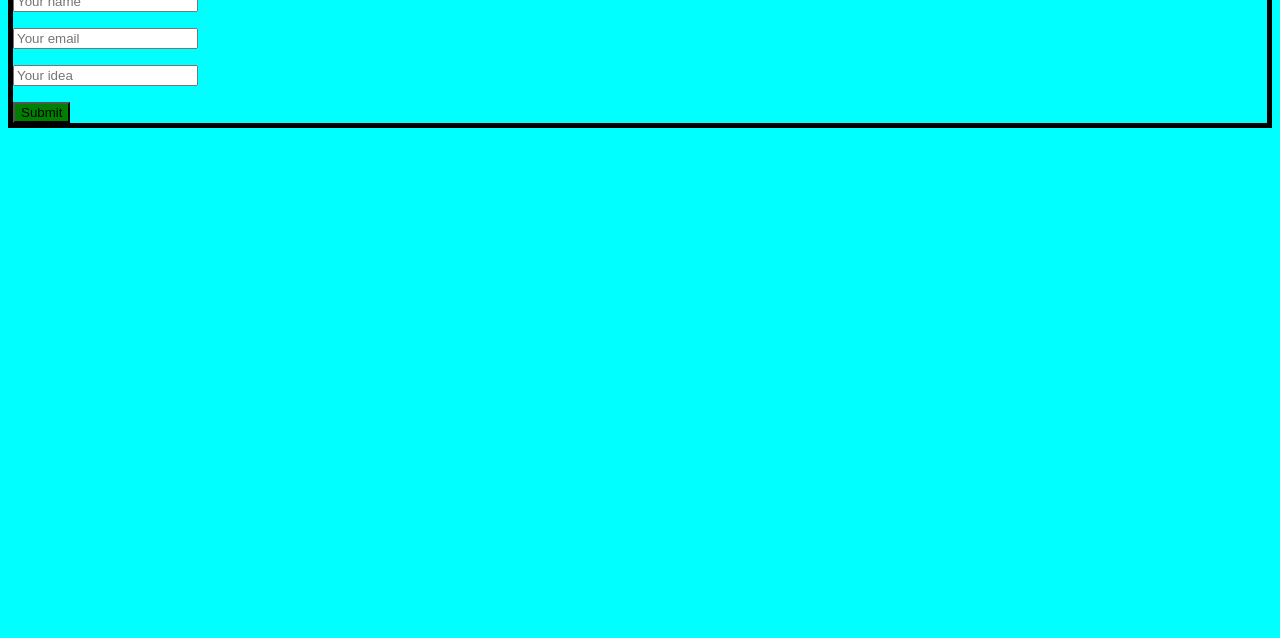
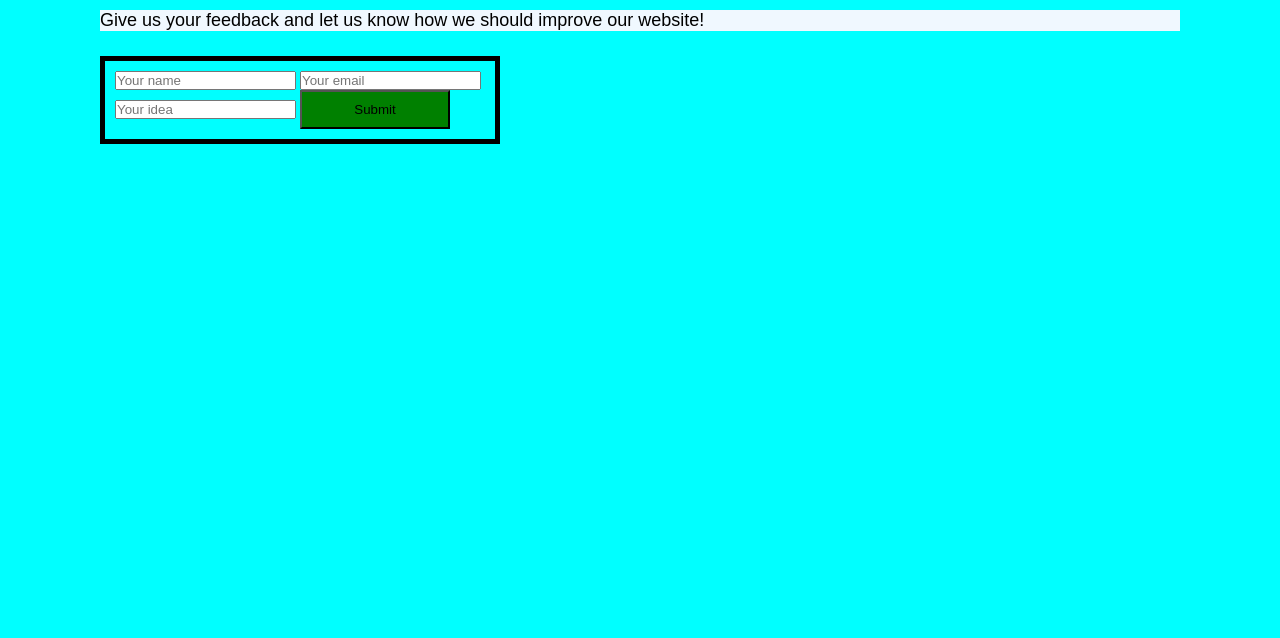
Before and after one commit to ameerghazal-uflip/ameerghazal-uflip-ameer-udemy-javascript-zero-to-expert, a plain HTML site: page JavaScript-Course-AmeerGhazal/assignments.html in a window 1280 px wide. Shown: the part 162-800 px from the top of the page. Drawn offline with Linux system fonts and the light colour scheme.

Commit message:
not correct

```diff
--- a/JavaScript-Course-AmeerGhazal/assignments.css
+++ b/JavaScript-Course-AmeerGhazal/assignments.css
@@ -1,19 +1,45 @@
+* {
+  margin: 0;
+  padding: 0;
+  box-sizing: border-box;
+}
+
+body {
+  background-color: aqua;
+  padding: 100px;
+}
+
 h1 {
   font-size: 40px;
+  text-align: center;
+  color: #555;
 }
 
 .feedback {
   font-size: 18px;
   font-family: Arial;
   background-color: aliceblue;
+  margin-top: 25px;
+  margin-bottom: 25px;
 }
 
 button {
   font-family: Arial;
   background: green;
+  padding: 10px;
+  width: 150px;
 }
 
-body {
+form {
+  display: block;
   background-color: aqua;
   border: 5px solid black;
+  padding: 10px;
+  width: 600px;
 }
+
+#input {
+  font-size: 16px;
+  padding: 10px;
+  width: 400px;
+}
--- a/JavaScript-Course-AmeerGhazal/assignments.html
+++ b/JavaScript-Course-AmeerGhazal/assignments.html
@@ -15,20 +15,13 @@
       Give us your feedback and let us know how we should improve our website!
     </p>
 
-    <form id="your-name">
+    <form id="input">
     <input type="text" placeholder="Your name" />
 
-    <p></p>
-
-    <form id="your-email">
     <input type="text" placeholder="Your email" />
 
-    <p></p>
-
-    <form id="your-idea">
     <input type="text" placeholder="Your idea" />
 
-    <p></p>
 
     <button>Submit</button>
   </body>
--- a/Notes/style.css
+++ b/Notes/style.css
@@ -1,18 +1,57 @@
+* {
+  margin: 0;
+  padding: 0;
+  box-sizing: border-box;
+}
+
 body {
   background-color: green;
   font-family: Arial;
   font-size: 20px;
+  padding: 50px;
 }
 
 h1 {
   font-size: 40px;
+  margin-bottom: 25px;
+}
+
+h2 {
+  margin-bottom: 20px;
+  text-align: center;
 }
 
 .first {
   color: red;
 }
 
+p {
+  margin-bottom: 20px;
+}
+
 #your-name {
   background-color: rgb(255, 220, 105);
   border: 5px solid #444;
+  width: 400px;
+  padding: 25px;
+  margin-top: 30px;
 }
+
+input,
+button {
+  padding: 10px;
+  font-size: 16px;
+}
+
+a {
+  background-color: blue;
+}
+
+#your-name h2 {
+  color: olivedrab;
+}
+
+#course-image {
+  width: 300px;
+  height: 300px;
+}
```
Also changed, not shown: Notes/index.html (+1 -1 lines), Notes/theory.js (+13 -2 lines), README.md.
